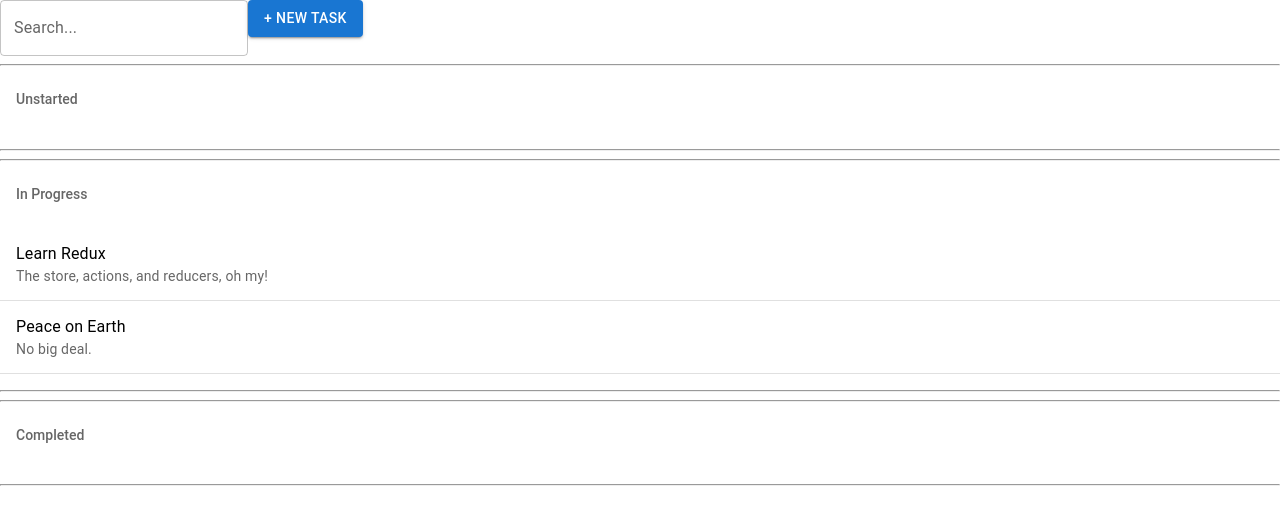
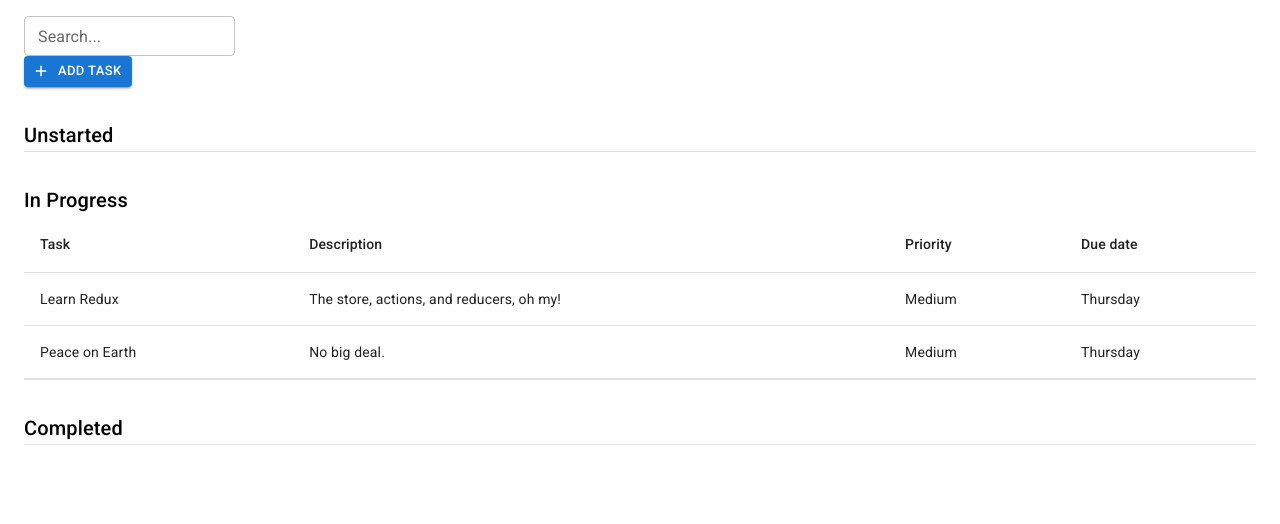
Before and after one commit to sharonshaliyo/TodoApp-ReactRedux, a React (Create React App) app: page / in a window 1280 px wide. Shown: the top 524 px of the page. Built offline with nearby package versions, Linux system fonts and the light colour scheme; no server answers.

Commit message:
Change to MUI components

```diff
--- a/package.json
+++ b/package.json
@@ -5,6 +5,7 @@
   "dependencies": {
     "@emotion/react": "^11.10.6",
     "@emotion/styled": "^11.10.6",
+    "@mui/icons-material": "^5.11.16",
     "@mui/material": "^5.12.0",
     "@testing-library/jest-dom": "^5.16.5",
     "@testing-library/react": "^13.4.0",
--- a/public/index.html
+++ b/public/index.html
@@ -15,6 +15,10 @@
       user's mobile device or desktop. See https://developers.google.com/web/fundamentals/web-app-manifest/
     -->
     <link rel="manifest" href="%PUBLIC_URL%/manifest.json" />
+    <link
+      rel="stylesheet"
+      href="https://fonts.googleapis.com/css?family=Roboto:300,400,500,700&display=swap"
+    />
     <!--
       Notice the use of %PUBLIC_URL% in the tags above.
       It will be replaced with the URL of the `public` folder during the build.
--- a/src/app/App.js
+++ b/src/app/App.js
@@ -32,6 +32,7 @@ import TasksPage from '../components/TasksPage';
 import { filterTasks } from '../actions/index'
 
 import { getFilteredTasks } from '../reducers'
+import { Container } from '@mui/material';
 
 const mockTasks = [
 {
@@ -57,14 +58,14 @@ class App extends Component {
   render() {
     console.log(this.props)
     return (
-      <div className="main-content">
+      <Container maxWidth="xl" sx={{ mt: 2 }}>
         <TasksPage
           tasks={this.props.tasks}
           onSearch={this.onSearch}
           // onCreateTask={this.onCreateTask}
           isLoading={this.props.isLoading}
           />
-      </div>
+      </Container>
     );
   }
 }
--- a/src/components/Task.js
+++ b/src/components/Task.js
@@ -1,17 +1,17 @@
 import React from 'react';
-import { Divider, ListItem, ListItemText } from '@mui/material'
+import { Divider, ListItem, ListItemText, TableCell, TableRow } from '@mui/material'
 
 const Task = props => {
 
     return (
         <React.Fragment>
-            <ListItem className="task-header">
-                <ListItemText
-                    primary={props.task.title}
-                    secondary={props.task.description}
-                />
-            </ListItem>
-            <Divider components="li" />
+            <TableRow className="task-header">
+                <TableCell>{props.task.title}</TableCell>
+                <TableCell>{props.task.description}</TableCell>
+                <TableCell>Medium</TableCell>
+                <TableCell>Thursday</TableCell>
+            </TableRow>
+            {/* <Divider components="tr" /> */}
         </React.Fragment>
     );
 }
--- a/src/components/TaskList.js
+++ b/src/components/TaskList.js
@@ -1,23 +1,32 @@
 import React from 'react';
-import { List, ListSubheader } from '@mui/material'
+import { Box, Divider, List, Table, TableBody, TableCell, TableContainer, TableHead, TableRow, Typography } from '@mui/material'
 import Task from './Task';
 const TaskList = props => {
     return (
-        <div className="task-list">
-            <hr />
-            <List
-                subheader={
-                    <ListSubheader component="h1">
-                        {props.status}
-                    </ListSubheader>
-                }
-            >
-                {props.tasks.map(task => (
-                    <Task key={task.id} task={task} />
-                ))}
-            </List>
-            <hr />
-        </div>
+        <Box className="task-list" sx={{ mt: 4 }}>
+            {/* <Divider component="div" /> */}
+            <Typography variant="h6">
+                {props.status}
+            </Typography>
+            { props.tasks.length > 0 ? <TableContainer>
+                <Table aria-label="simple table">
+                    <TableHead>
+                        <TableRow>
+                            <TableCell>Task</TableCell>
+                            <TableCell>Description</TableCell>
+                            <TableCell>Priority</TableCell>
+                            <TableCell>Due date</TableCell>
+                        </TableRow>
+                    </TableHead>
+                    <TableBody>
+                        {props.tasks.map(task => (
+                            <Task key={task.id} task={task} />
+                        ))}
+                    </TableBody>
+                </Table>
+            </TableContainer> : null }
+            <Divider component="div" />
+        </Box>
     );
 }
 export default TaskList;
--- a/src/components/TasksPage.js
+++ b/src/components/TasksPage.js
@@ -1,6 +1,7 @@
 import React, { Component } from 'react'
 import { connect } from 'react-redux'
 import { Button, TextField } from '@mui/material'
+import AddIcon from '@mui/icons-material/Add';
 
 import TaskList from './TaskList'
 // import createTask from '../actions/tasks.js'
@@ -86,13 +87,17 @@ class TasksPage extends Component {
                         onChange={this.onSearch}
                         type="text"
                         label="Search..."
+                        size="small"
                     />
+                </div>
+                <div>
                     <Button
                         variant="contained"
-                        className="button button-default"
                         onClick={this.toggleForm}
+                        size="small"
+                        startIcon={ <AddIcon /> }
                     >
-                        + New task
+                        Add task
                     </Button>
                 </div>
                 {this.state.showNewCardForm && (
@@ -102,19 +107,22 @@ class TasksPage extends Component {
                             onChange={this.onTitleChange}
                             value={this.state.title}
                             type="text"
-                            label="title"
+                            label="Title"
+                            size="small"
                         />
                         <TextField
                             className="full-width-input"
                             onChange={this.onDescriptionChange}
                             value={this.state.description}
                             type="text"
-                            label="description"
+                            label="Description"
+                            size="small"
                         />
                         <Button
                             variant="contained"
                             className="button"
                             type="submit"
+                            size="small"
                         >
                             Save
                         </Button>
```
Also changed, not shown: 1 other file (tests, documents, lock files or other folders).
